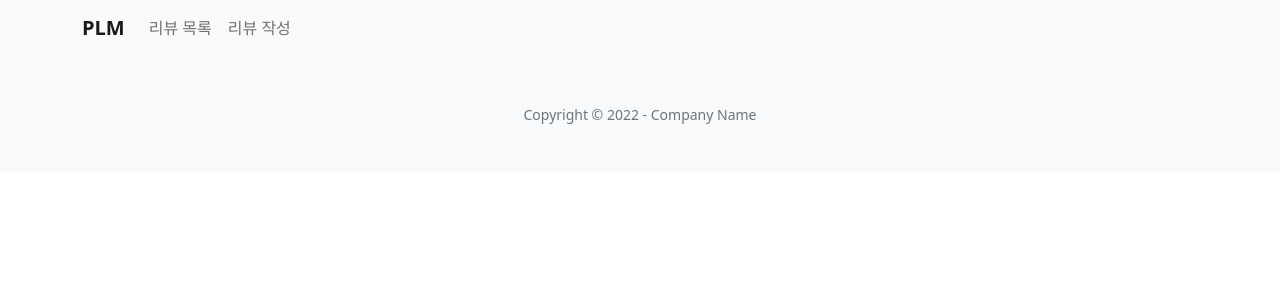
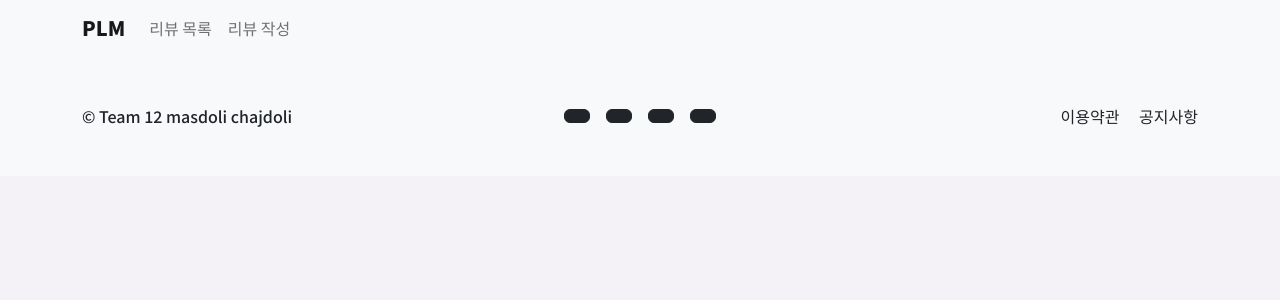
Before and after one commit to MoonSanghee/matdori, a Django app: template templates/base.html in a window 1280 px wide. Shown: the top 300 px of the page. Run offline with Django 3.2, Linux system fonts and the light colour scheme; the template is opened without the code that fills it, so the values that code supplies are empty; some libraries are stand-ins or nearby versions.

Commit message:
footer/detail

```diff
--- a/matdori/matdori/settings.py
+++ b/matdori/matdori/settings.py
@@ -123,8 +123,6 @@ USE_TZ = True
 
 STATIC_URL = "/static/"
 
-STATIC_URL = "/static/"
-
 STATICFILES_DIRS = [
     BASE_DIR / "static",
 ]
--- a/static/css/style.css
+++ b/static/css/style.css
@@ -0,0 +1,9 @@
+@import url('https://fonts.googleapis.com/css2?family=Noto+Sans+KR:wght@500;900&display=swap');
+
+* {
+  font-family: 'Noto Sans KR', sans-serif;
+}
+
+.body {
+  background-color: rgb(244, 242, 246);
+}
--- a/templates/base.html
+++ b/templates/base.html
@@ -9,7 +9,6 @@
   <!-- CSS only -->
   <link href="https://cdn.jsdelivr.net/npm/bootstrap@5.2.1/dist/css/bootstrap.min.css" rel="stylesheet"
     integrity="sha384-iYQeCzEYFbKjA/T2uDLTpkwGzCiq6soy8tYaI1GyVh/UjpbCx/TYkiZhlZB6+fzT" crossorigin="anonymous">
-  <link href="https://fonts.googleapis.com/css2?family=Noto+Sans+KR&display=swap" rel="stylesheet">
   <link rel="stylesheet" href="{% static 'css/style.css' %}">
   <title>Document</title>
 </head>
@@ -40,9 +39,21 @@
     {% endblock content %}
   </div>
 
-  <footer class="bg-light py-5">
-    <div class="container px-4 px-lg-5">
-      <div class="small text-center text-muted">Copyright &copy; 2022 - Company Name</div>
+  <footer class="footer bg-light py-5">
+    <div class="container">
+      <div class="row align-items-center">
+        <div class="col-lg-4 text-lg-start">&copy; Team 12 masdoli chajdoli</div>
+        <div class="col-lg-4 my-3 my-lg-0 d-flex justify-content-center">
+          <a class="btn btn-dark btn-social mx-2" href="#!" aria-label="Twitter"><i class="fab fa-twitter"></i></a>
+          <a class="btn btn-dark btn-social mx-2" href="#!" aria-label="Facebook"><i class="fab fa-facebook-f"></i></a>
+          <a class="btn btn-dark btn-social mx-2" href="#!" aria-label="LinkedIn"><i class="fab fa-linkedin-in"></i></a>
+          <a class="btn btn-dark btn-social mx-2" href="#!" aria-label="Twitter"><i class="fab fa-twitter"></i></a>
+        </div>
+        <div class="col-lg-4 text-lg-end">
+          <a class="link-dark text-decoration-none me-3" href="#!">이용약관</a>
+          <a class="link-dark text-decoration-none" href="#!">공지사항</a>
+        </div>
+      </div>
     </div>
   </footer>
   <!-- JavaScript Bundle with Popper -->
```
